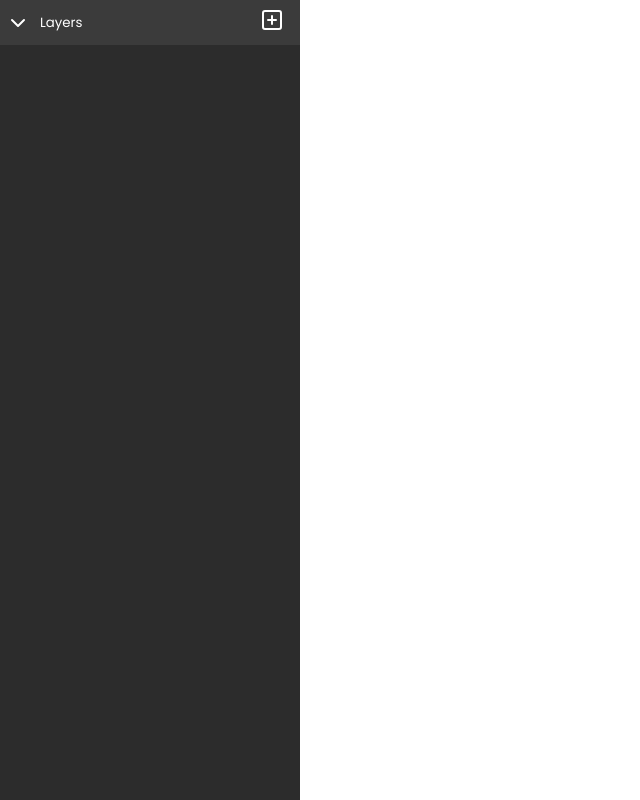
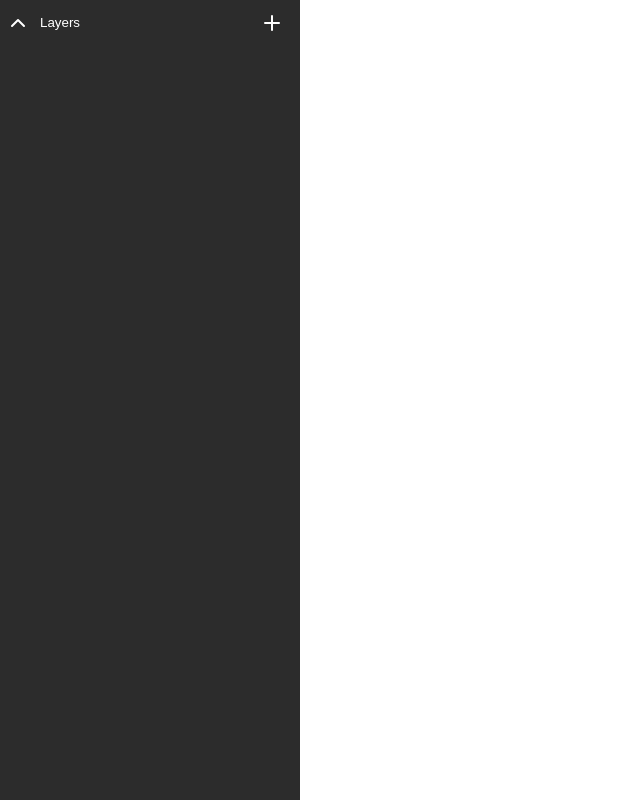
Before and after one commit to AlexOliveiraaDev/nested-menu-reactjs, a React (Vite) app: page / in a window 1280 px wide. Shown: the whole page, without its empty margins (0-640 px from the left). Built offline with nearby package versions, Linux system fonts and the light colour scheme.

Commit message:
feat(ui): finished nested menu header

```diff
--- a/src/App.css
+++ b/src/App.css
@@ -1,4 +1,13 @@
 @import url("https://fonts.googleapis.com/css2?family=Poppins:ital,wght@0,400;0,700;1,400;1,700&display=swap");
+
+
+:root {
+  --bg-color: #2c2c2c;
+  --bg-color-overlay: #373737;
+  --text-color: white;
+  --bg-color-active: #606060;
+}s
+
 
 * {
   font-family: "Poppins", serif;
--- a/src/components/nested-menu/NestedMenu.css
+++ b/src/components/nested-menu/NestedMenu.css
@@ -1,42 +1,6 @@
-:root {
-  --bg-color: #2c2c2c;
-  --text-color: white;
-}
-
 .main-div {
   width: 300px;
   height: 100%;
   display: flex;
   background-color: var(--bg-color);
 }
-
-.header-button {
-  position: relative;
-  display: flex;
-  height: 45px;
-  flex-grow: 1;
-  flex-direction: row;
-  align-items: center;
-  gap: 10px;
-  background-color: transparent;
-  border: none;
-  color: var(--text-color);
-}
-
-.header-button:hover {
-  background-color: #3b3b3b;
-}
-
-.header-add-button {
-  background-color: transparent;
-  color: var(--text-color);
-  border: none;
-  position: absolute;
-  right: 10px;
-  top: 50%;
-  transform: translateY(-50%);
-}
-
-.header-add-button:hover {
-  background-color: #4a2525;
-}
--- a/src/components/nested-menu/NestedMenu.jsx
+++ b/src/components/nested-menu/NestedMenu.jsx
@@ -1,23 +1,11 @@
 import React from "react";
 import "./NestedMenu.css";
-import { SquarePlus, ChevronDown } from "lucide-react";
+import NestedMenuHeader from "./nestedmenu-header/NestedMenuHeader";
 
-function clicked() {
-  console.log("clicked");
-}
 const NestedMenu = () => {
   return (
     <div className="main-div">
-      <button className="header-button" onClick={clicked}>
-        <ChevronDown />
-        <span>Layers</span>
-        <button
-          className="header-add-button"
-          onClick={(e) => e.stopPropagation()}
-        >
-          <SquarePlus />
-        </button>
-      </button>
+      <NestedMenuHeader />
     </div>
   );
 };
--- /dev/null
+++ b/src/components/nested-menu/nestedmenu-header/NestedMenuHeader.css
@@ -0,0 +1,42 @@
+.main-header-div {
+  flex-grow: 1;
+  display: flex;
+}
+
+.header-button {
+  position: relative;
+  display: flex;
+  height: 45px;
+  flex-grow: 1;
+  flex-direction: row;
+  align-items: center;
+  gap: 10px;
+  background-color: transparent;
+  border: none;
+  color: var(--text-color);
+}
+
+.header-add-button {
+  display: flex;
+  align-items: center;
+  height: 80%;
+  aspect-ratio: 1/1;
+  border-radius: 8px;
+  background-color: transparent;
+  color: var(--text-color);
+  border: none;
+  position: absolute;
+  right: 10px;
+  top: 50%;
+  transform: translateY(-50%);
+  transition: background-color 0.25s ease;
+}
+
+.header-add-button:hover {
+  background-color: var(--bg-color-overlay);
+}
+
+.header-add-button:active {
+  background-color: var(--bg-color-active);
+  transition: all 0.05s ease;
+}
--- /dev/null
+++ b/src/components/nested-menu/nestedmenu-header/NestedMenuHeader.jsx
@@ -0,0 +1,23 @@
+import React, { useState } from "react";
+import { Plus, ChevronDown, ChevronUp } from "lucide-react";
+import "./NestedMenuHeader.css";
+
+const NestedMenuHeader = () => {
+  const [open, switchOpen] = useState(false);
+  return (
+    <div className="main-header-div">
+      <button className="header-button" onClick={() => switchOpen(!open)}>
+        {open ? <ChevronDown /> : <ChevronUp />}
+        <span>Layers</span>
+        <button
+          className="header-add-button"
+          onClick={(e) => e.stopPropagation()}
+        >
+          <Plus />
+        </button>
+      </button>
+    </div>
+  );
+};
+
+export default NestedMenuHeader;
```
